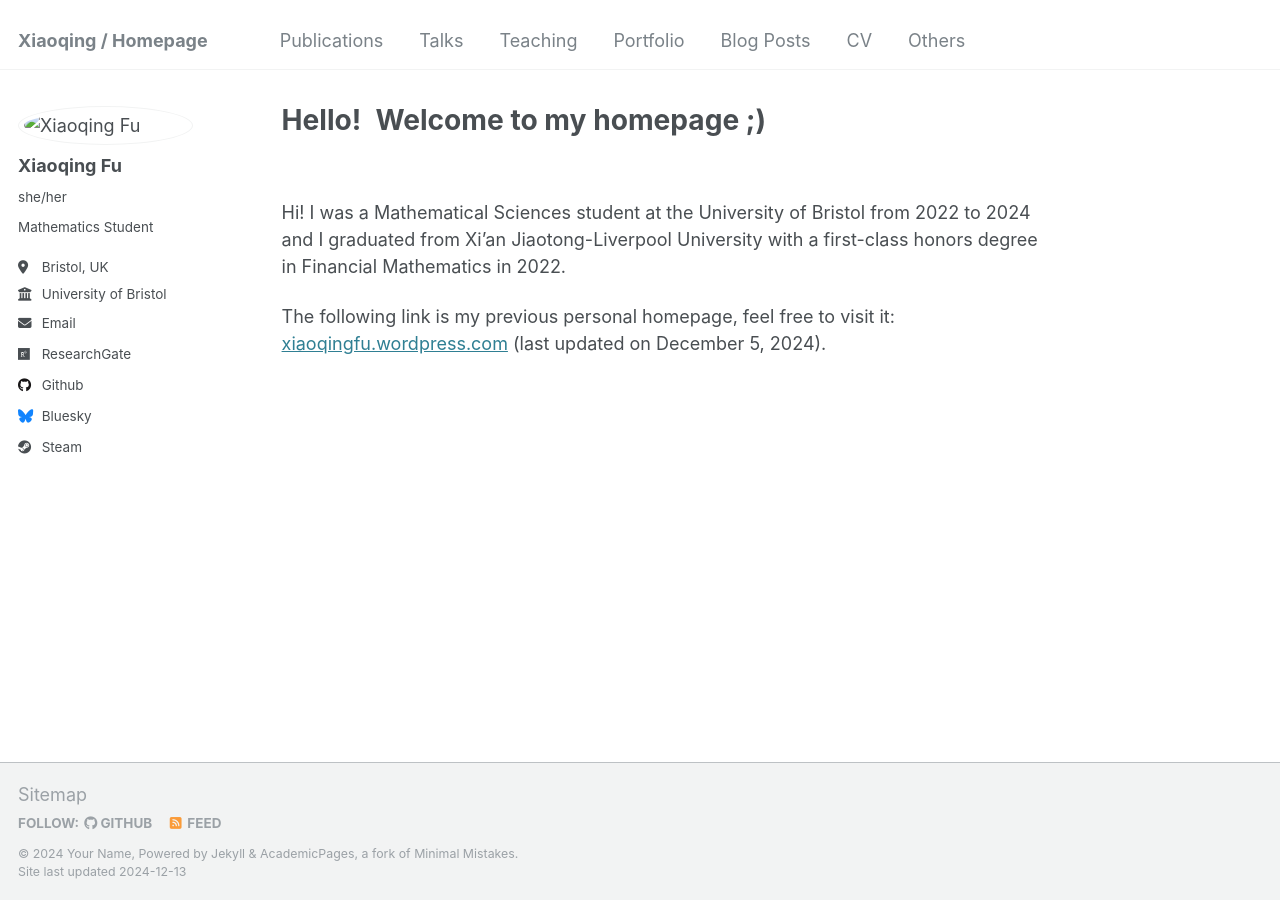
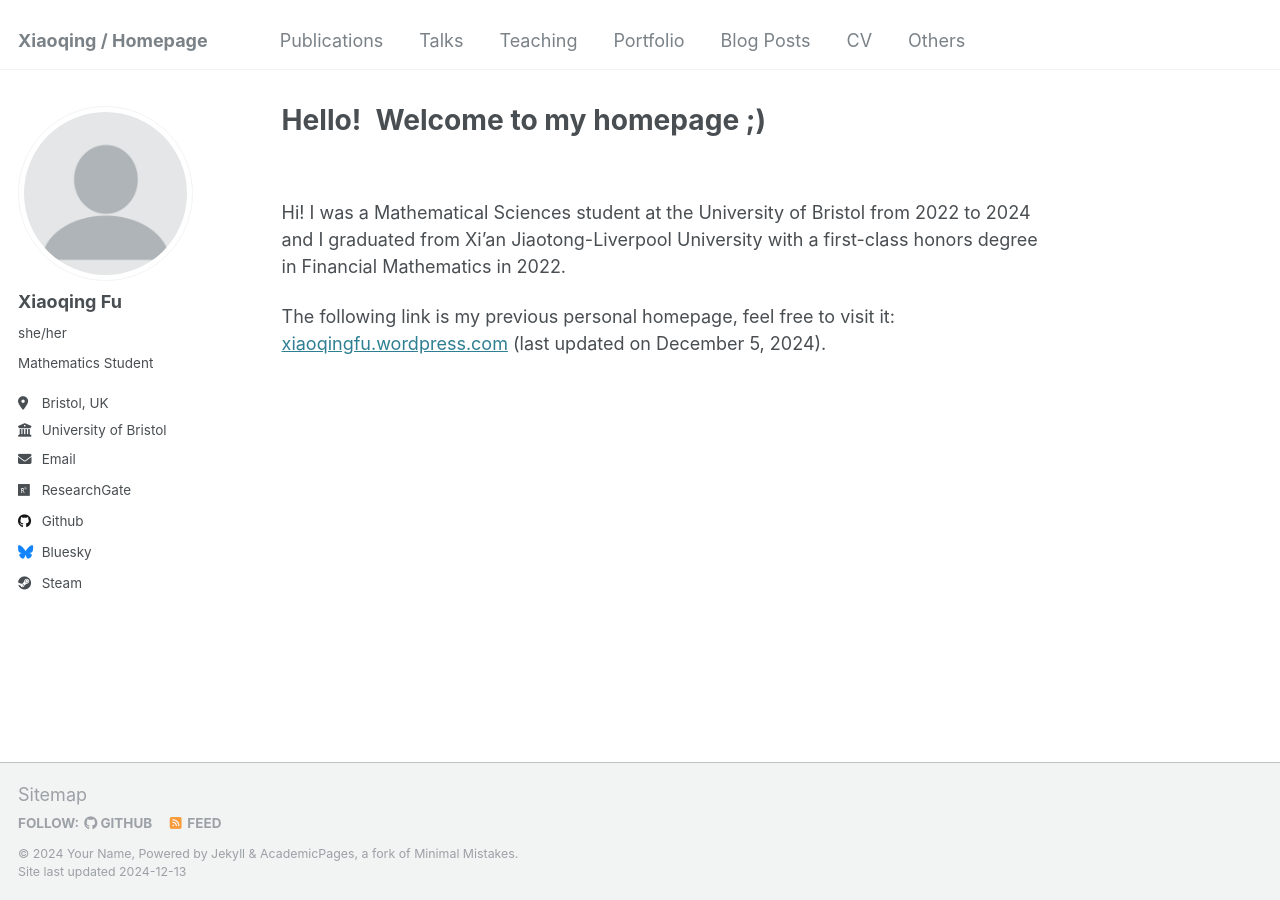
Before and after one commit to XiaoqingFu/xiaoqing_fu.github.io, a Jekyll site: the page built from _pages/about.md, in a window 1280 px wide. Built offline with Jekyll 4.4.1, drawn with Linux system fonts in a browser that asks for light colours.

Commit message:
Update _config.yml

```diff
--- a/_config.yml
+++ b/_config.yml
@@ -21,7 +21,7 @@ repository               : "academicpages/academicpages.github.io"
 #               Additional customization can be done by editing /_includes/author-profile.html
 author:
   # Biographic information
-  avatar           : "images/me2024.png"
+  avatar           : "profile.png"
   name             : "Xiaoqing Fu"
   pronouns         : "she/her"
   bio              : "Mathematics Student"
```
